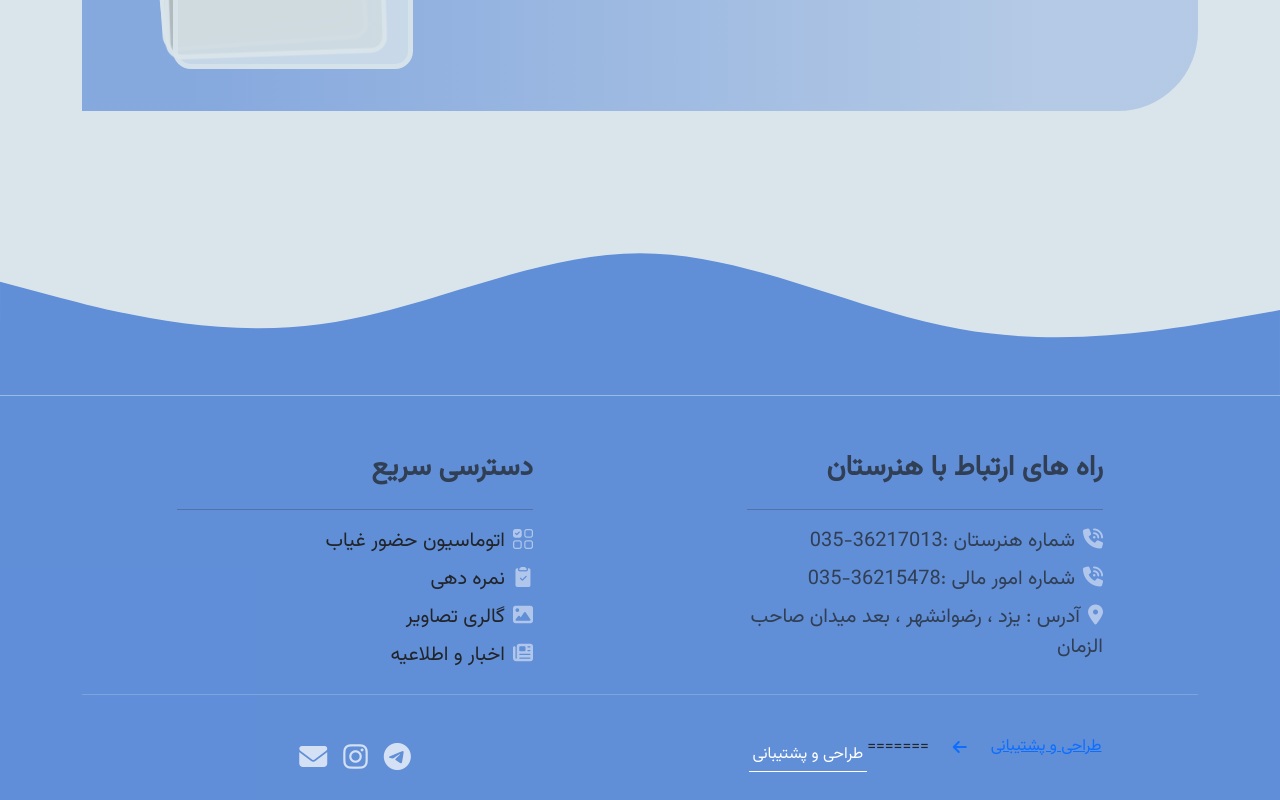
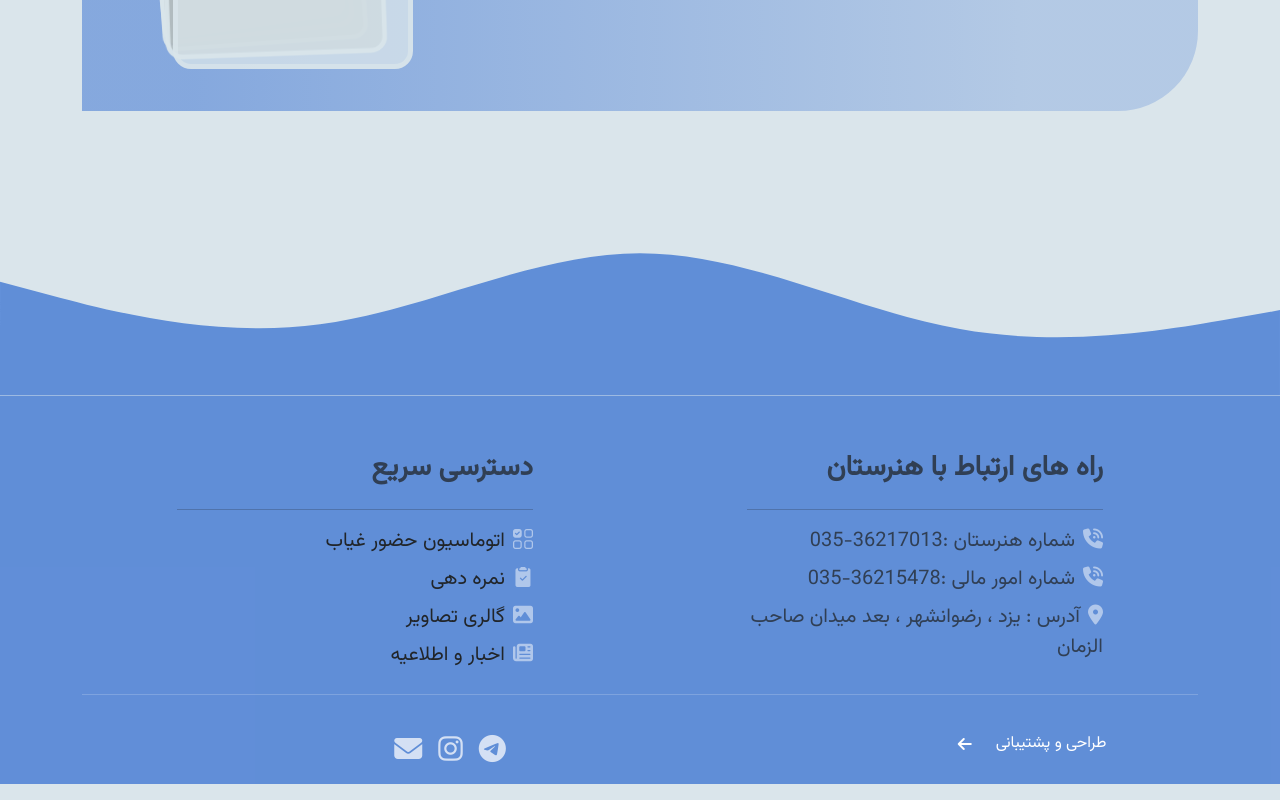
Before and after one commit to AmirhosseinSharafi790/khademi-repo, a React (Create React App) app: page / in a window 1280 px wide. Shown: the part 4768-5568 px from the top of the page. Built offline with nearby package versions, Linux system fonts and the light colour scheme.

Commit message:
debug project

```diff
--- a/src/components/divition/section4/Section4.js
+++ b/src/components/divition/section4/Section4.js
@@ -37,7 +37,7 @@ function Section4() {
     <Container>
       <Row>
         {PartsValue.map((part) => (
-          <Section4Item {...part} />
+          <Section4Item key={part.id} {...part} />
         ))}
       </Row>
     </Container>
--- a/src/components/footer/Footer.css
+++ b/src/components/footer/Footer.css
@@ -33,3 +33,7 @@
 .fa-arrow-left:hover {
   color: #fff;
 }
+.colorSoport{
+  color: #fff;
+  text-decoration: none;
+}
--- a/src/components/footer/Footer.js
+++ b/src/components/footer/Footer.js
@@ -54,15 +54,23 @@ function Footer() {
   return (
     <div>
       <div className="m-inline">
-      <svg xmlns="http://www.w3.org/2000/svg" viewBox="0 0 1440 320"><path fill="#346ed1ba" fillOpacity="1" d="M0,192L60,208C120,224,240,256,360,240C480,224,600,160,720,160C840,160,960,224,1080,245.3C1200,267,1320,245,1380,234.7L1440,224L1440,320L1380,320C1320,320,1200,320,1080,320C960,320,840,320,720,320C600,320,480,320,360,320C240,320,120,320,60,320L0,320Z"></path></svg>
+        <svg xmlns="http://www.w3.org/2000/svg" viewBox="0 0 1440 320">
+          <path
+            fill="#346ed1ba"
+            fillOpacity="1"
+            d="M0,192L60,208C120,224,240,256,360,240C480,224,600,160,720,160C840,160,960,224,1080,245.3C1200,267,1320,245,1380,234.7L1440,224L1440,320L1380,320C1320,320,1200,320,1080,320C960,320,840,320,720,320C600,320,480,320,360,320C240,320,120,320,60,320L0,320Z"
+          ></path>
+        </svg>
       </div>
-      <div className="footer m-inline" style={{backgroundColor : "#346ed1ba"}}>
+      <div className="footer m-inline" style={{ backgroundColor: "#346ed1ba" }}>
         <Container>
           <Row className="align-items-start justify-content-around">
             <Col lg={4} className="mt-5 text-start">
               <div className="footer-body">
-                <h3 className="fw-bold opacity-75 py-2  ">راه های ارتباط با هنرستان</h3>
-                <hr/>
+                <h3 className="fw-bold opacity-75 py-2  ">
+                  راه های ارتباط با هنرستان
+                </h3>
+                <hr />
                 {ItemsR.map((item) => (
                   <FooterItemsR key={item.id} {...item} />
                 ))}
@@ -71,34 +79,24 @@ function Footer() {
             <Col lg={4} className="mt-5 text-start">
               <div className="footer-body  mt-3 mt-lg-0">
                 <h3 className="fw-bold opacity-75 py-2  mb-3">دسترسی سریع</h3>
-                <hr/>
+                <hr />
                 {ItemsL.map((itemL) => (
                   <FooterL key={itemL.id} {...itemL} />
                 ))}
               </div>
             </Col>
           </Row>
-          <hr className="text-white text-opacity-75 pt-2"/>
-          <Row className="mt-2 align-items-start py-3">
-            <Col
-              lg={6}
-              className="d-flex justify-content-center"
-            >
-
-                <Link to = ''>
-                  <p>طراحی و پشتیبانی</p>
-                </Link>
-                <Link to = ''>
-                  <i className="fa-solid fa-arrow-left ms-4 mt-1"></i>
-                </Link>
-=======
-              <div className="d-flex my-2">
-                <a href="./sections/support/Support.html" className="text-decoration-none">
-                  <p className="text-white d-inline border-bottom border-white p-1">طراحی و پشتیبانی</p>
-                </a>
-              </div>
+          <hr className="text-white text-opacity-75 pt-2" />
+          <Row className=" align-items-center py-2">
+            <Col lg={4} className="d-flex justify-content-center">
+              <Link className="colorSoport" to="">
+                <p className="">طراحی و پشتیبانی</p>
+              </Link>
+              <Link className="colorSoport" to="">
+                <i className="fa-solid fa-arrow-left ms-4 mt-1"></i>
+              </Link>
             </Col>
-            <Col lg={6} className="text-end d-flex my-2 justify-content-center">
+            <Col lg={8} className="text-end d-flex my-2 justify-content-center">
               <div className="me-3">
                 <a href="#">
                   <i
--- a/src/pages/Contact/Contact.css
+++ b/src/pages/Contact/Contact.css
@@ -1,11 +1,11 @@
 .Contact{
-    border-right: 5px solid #04a48c;
-    border-top: 5px solid #04a48c;
+    border-right: 5px solid #3485d1;
+    border-top: 5px solid #3485d1;
     border-radius: 0 15px 0 15px;
     box-shadow: rgba(60, 64, 67, 0.3) 0px 1px 2px 0px, rgba(60, 64, 67, 0.15) 0px 2px 6px 2px;
   }
   .color-green{
-    color: #04a48c;
+    color: #3485d1;
   }
   .item a{
     color: #212529;
```
Also changed, not shown: src/pages/NotFound/NotFound.js (added, +52 -0 lines), src/pages/NotFound/NotFound.css (added).
